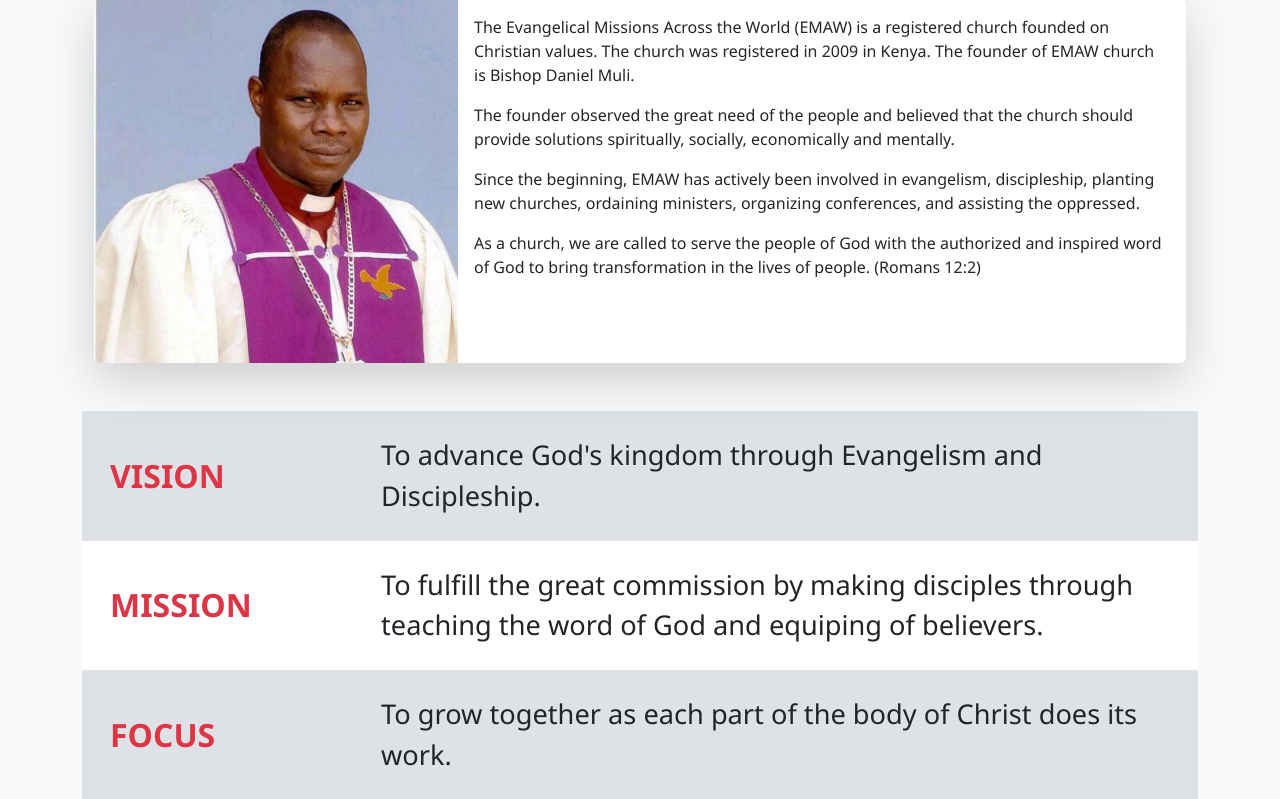
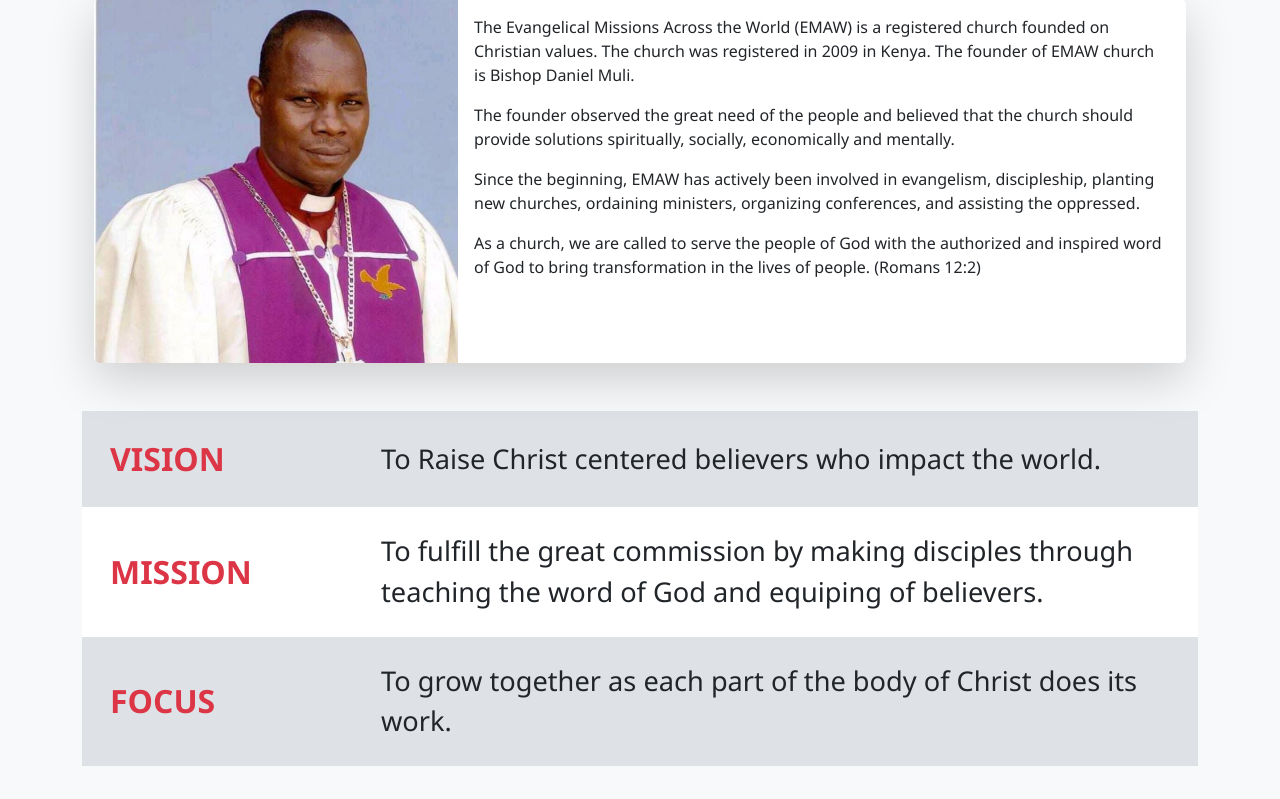
Before and after one commit to Fickey123/emaw_website, a Flask app: page /about in a window 1280 px wide; the page is wider, and only the part inside the window is pictured. Shown: the part 201-1000 px from the top of that part. Run offline with Flask 3, Linux system fonts and the light colour scheme; some libraries are stand-ins or nearby versions.

Commit message:
modify templates/about.html, templates/home.html

```diff
--- a/templates/about.html
+++ b/templates/about.html
@@ -42,7 +42,7 @@
         Vision
       </div>
       <div class="col-md-9 text-dark" style="font-size: 1.7rem;">
-        To advance God's kingdom through Evangelism and Discipleship.
+        To Raise Christ centered believers who impact the world.
       </div>
     </div>
 
--- a/templates/home.html
+++ b/templates/home.html
@@ -88,7 +88,7 @@
     const cycleData = [
     {
       title: "Vision",
-      description: "To advance God's kingdom through Evangelism and Discipleship."
+      description: "To Raise Christ centered believers who impact the world."
     },
     {
       title: "Mission",
```
Also changed, not shown: static/images/000ed6ae-2273-4579-abda-756e4b2057c6.jpg (added), static/images/187553d9-4329-4c4c-8111-fe4914531ad5.jpg (added), static/images/WhatsApp Image 2025-06-08 at 22.01.31_bfa0e24a.jpg (deleted), 1 other file.
